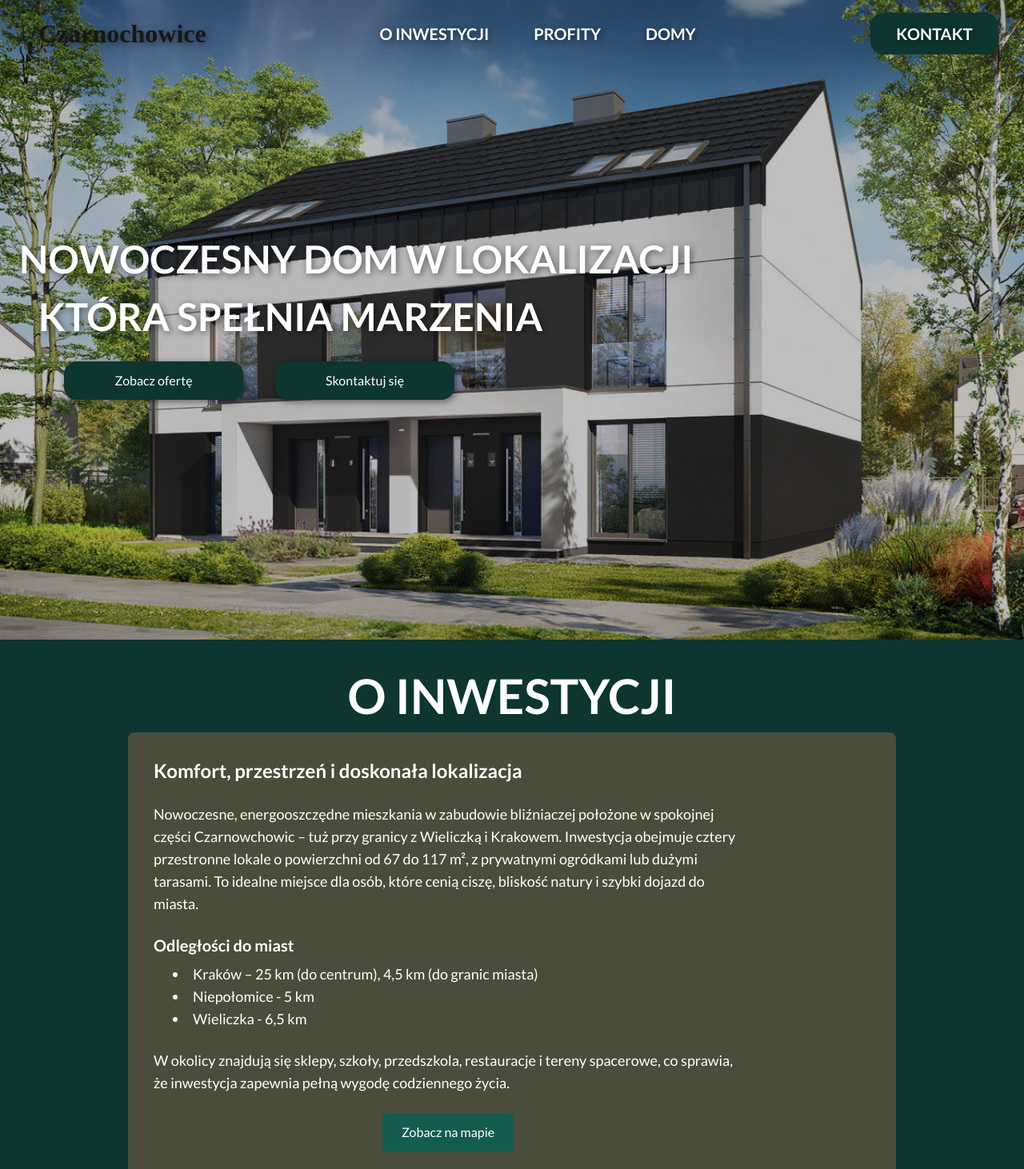
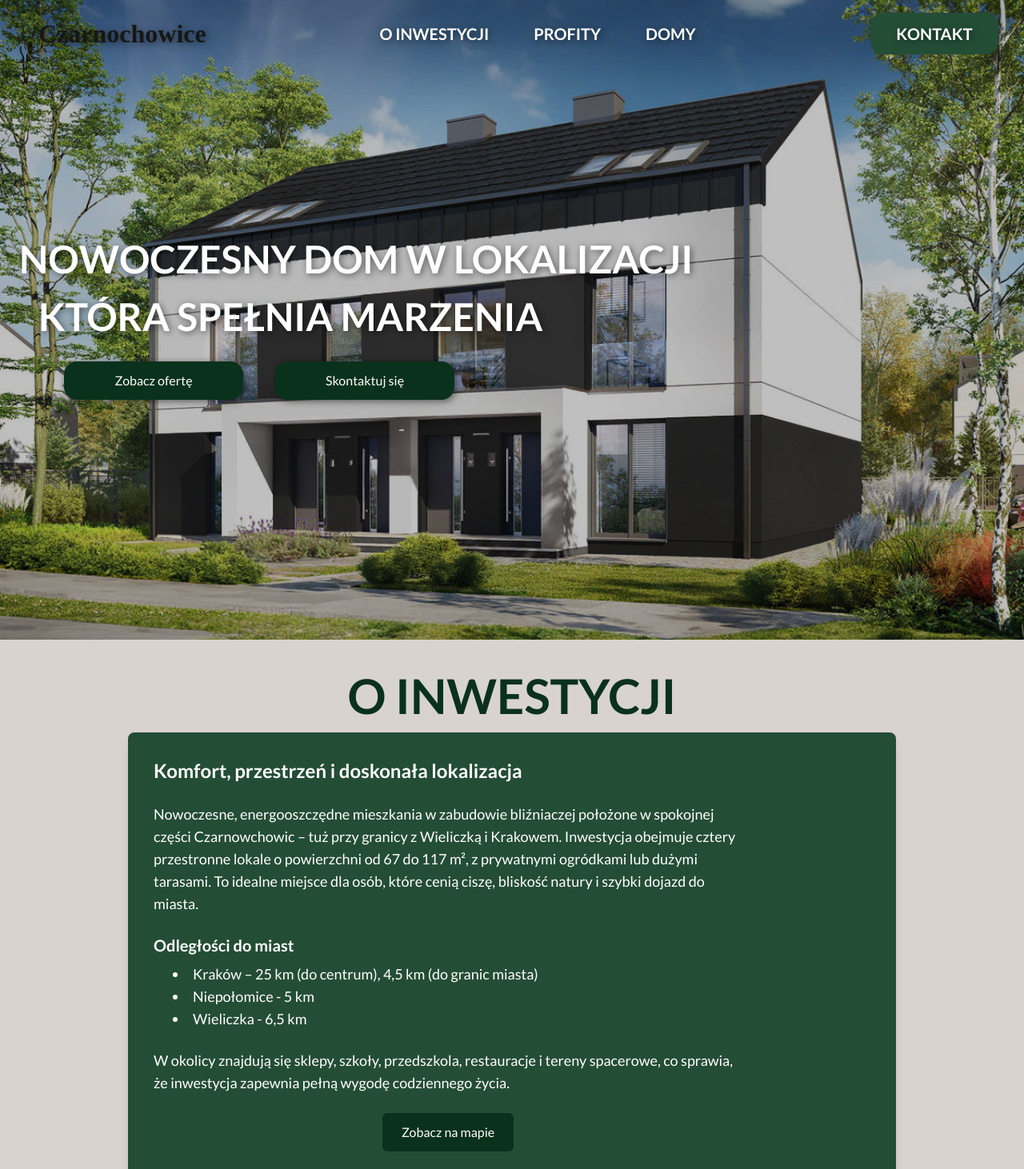
Before and after one commit to damiankaniewski/czarnochowice-website, a Next.js app: page / in a window 1280 px wide. Shown: the top 1462 px of the page at 80% size. Built offline with nearby package versions, Linux system fonts and the light colour scheme; no server answers; a web font is replaced by a local one.

Commit message:
colour palette fix

```diff
--- a/src/components/Contact.tsx
+++ b/src/components/Contact.tsx
@@ -104,11 +104,11 @@ export default function Contact() {
     >
       <div className="max-w-screen-xl w-full text-center">
         <div>
-          <p className="text-3xl sm:text-4xl lg:text-6xl text-white font-bold break-words max-w-full">
+          <p className="text-3xl sm:text-4xl lg:text-6xl text-green4 font-bold break-words max-w-full">
             KONTAKT
           </p>
         </div>
-        <p className="text-lg md:text-3xl font-bold text-green1 pt-3">
+        <p className="text-lg md:text-3xl font-bold text-green2 pt-3">
           Masz jakieś pytania? Zainteresowała Cię nasza oferta? Zapraszamy
           serdecznie do kontaktu.
         </p>
@@ -235,14 +235,14 @@ export default function Contact() {
             className="flex justify-center"
           >
             <Image
-              src="/n20logo.png"
+              src="/n20logoCzarne.png"
               alt="N20"
               width={212}
               height={144}
               className="p-2"
             />
           </a>
-          <div className="text-left font-bold text-white-800 max-w-md">
+          <div className="text-left font-bold text-gray-800 max-w-md">
             <h2 className="text-xl md:text-2xl mb-3">
               Kontakt biura nieruchomości
             </h2>
--- a/src/components/Footer.tsx
+++ b/src/components/Footer.tsx
@@ -14,7 +14,7 @@ export default function Footer() {
               className="p-2"
             >
               <Image
-                src="/n20logoCzarne.png"
+                src="/n20logo.png"
                 alt="N20"
                 width={212}
                 height={144}
--- a/src/components/Header.tsx
+++ b/src/components/Header.tsx
@@ -74,7 +74,7 @@ export default function Header() {
           data-aos-duration="1000"
         >
           <nav
-            className={`max-md:hidden md:text-lg lg:text-xl bg-grey p-3  rounded-2xl w-40 text-center hover:bg-green1 ${
+            className={`max-md:hidden md:text-lg lg:text-xl bg-green2 p-3  rounded-2xl w-40 text-center hover:bg-green1 ${
               isScrolled ? "bg-green2" : ""
             }`}
           >
--- a/src/components/HomeSection.tsx
+++ b/src/components/HomeSection.tsx
@@ -24,7 +24,7 @@ export default function Home() {
       </p>
       <div className="flex max-md:flex-col max-md:space-y-5 max-md:w-full max-md:items-center md:space-x-10 mt-8 lg:ml-20">
         <Link
-          className="py-3 w-56 max-md:w-3/5 bg-grey text-white rounded-2xl hover:bg-green2 hover:text-white transition break-words max-w-full text-center drop-shadow-[2px_2px_4px_rgba(0,0,0,0.5)]"
+          className="py-3 w-56 max-md:w-3/5 bg-green4 text-white rounded-2xl hover:bg-green2 hover:text-white transition break-words max-w-full text-center drop-shadow-[2px_2px_4px_rgba(0,0,0,0.5)]"
           href="#houses"
           data-aos="zoom-in"
           data-aos-delay="900"
@@ -33,7 +33,7 @@ export default function Home() {
           Zobacz ofertę
         </Link>
         <Link
-          className="py-3 w-56 max-md:w-3/5 bg-grey text-white rounded-2xl hover:bg-green2 hover:text-white transition break-words max-w-full text-center drop-shadow-[2px_2px_4px_rgba(0,0,0,0.5)]"
+          className="py-3 w-56 max-md:w-3/5 bg-green4 text-white rounded-2xl hover:bg-green2 hover:text-white transition break-words max-w-full text-center drop-shadow-[2px_2px_4px_rgba(0,0,0,0.5)]"
           href="#contact"
           data-aos="zoom-in"
           data-aos-delay="1100"
--- a/src/components/Houses.tsx
+++ b/src/components/Houses.tsx
@@ -104,7 +104,7 @@ export default function Houses() {
       className="w-full flex flex-col items-center justify-between bg-grey relative scroll-mt-20"
     >
       <div className="w-full text-center pt-10 lg:py-10">
-        <p className="text-3xl sm:text-4xl lg:text-6xl text-white font-bold break-words max-w-full">
+        <p className="text-3xl sm:text-4xl lg:text-6xl text-green4 font-bold break-words max-w-full">
           DOMY
         </p>
       </div>
--- a/src/components/Investment.tsx
+++ b/src/components/Investment.tsx
@@ -9,7 +9,7 @@ export default function Investment() {
       className="w-full h-full flex flex-col items-center bg-grey relative scroll-mt-20"
     >
       <div>
-        <p className="text-3xl sm:text-4xl lg:text-6xl text-white pt-10 font-bold text-center break-words max-w-full">
+        <p className="text-3xl sm:text-4xl lg:text-6xl text-green4 pt-10 font-bold text-center break-words max-w-full">
           O INWESTYCJI
         </p>
       </div>
--- a/src/components/Profits.tsx
+++ b/src/components/Profits.tsx
@@ -11,50 +11,50 @@ import {
 export default function Profits() {
   const profitItems = [
     {
-      icon: <FaHammer className="text-white text-5xl" />,
+      icon: <FaHammer className="text-green4 text-5xl" />,
       title: "Wysoka jakość wykonania",
       description: "Ceramiczne ściany Leier, dachówka Creaton Simpla oraz solidne ocieplenie zapewniają trwałość i komfort przez lata.",
       delay: 0,
     },
     {
-      icon: <FaLeaf className="text-white text-5xl" />,
+      icon: <FaLeaf className="text-green4 text-5xl" />,
       title: "Zielona, spokojna okolica",
       description: "Cicha część Czarnochowic, blisko natury i z szybkim dojazdem do Wieliczki oraz Krakowa.",
       delay: 100,
     },
     {
-      icon: <FaTree className="text-white text-5xl" />,
+      icon: <FaTree className="text-green4 text-5xl" />,
       title: "Prywatne ogródki i duże tarasy",
       description: "Każde mieszkanie posiada prywatny ogródek lub przestronny taras — idealny do relaksu i spotkań.",
       delay: 200,
     },
     {
-      icon: <FaSolarPanel className="text-white text-5xl" />,
+      icon: <FaSolarPanel className="text-green4 text-5xl" />,
       title: "Przygotowanie pod fotowoltaikę",
       description: "Instalacja przystosowana do montażu paneli fotowoltaicznych — energooszczędność w standardzie.",
       delay: 300,
     },
     {
-      icon: <FaLock className="text-white text-5xl" />,
+      icon: <FaLock className="text-green4 text-5xl" />,
       title: "Ogrodzona przestrzeń i prywatność",
       description: "Zamknięty teren z bramą na pilota i ogrodzeniem zapewnia poczucie bezpieczeństwa.",
       delay: 400,
     },
     {
-      icon: <FaCar className="text-white text-5xl" />,
+      icon: <FaCar className="text-green4 text-5xl" />,
       title: "Własne miejsca postojowe",
       description:
         "Do każdego mieszkania przypisane jest prywatne miejsce postojowe, z możliwością dodatkowego.",
       delay: 500,
     },
     {
-      icon: <FaMicrochip className="text-white text-5xl" />,
+      icon: <FaMicrochip className="text-green4 text-5xl" />,
       title: "Nowoczesne technologie",
       description: "W standardzie: piec gazowy Viessmann, instalacje teletechniczne, alarmowe i domofonowe.",
       delay: 600,
     },
     {
-      icon: <FaMapMarkerAlt className="text-white text-5xl" />,
+      icon: <FaMapMarkerAlt className="text-green4 text-5xl" />,
       title: "Doskonała lokalizacja",
       description:
         "Świetny dojazd do Krakowa i Wieliczki, w otoczeniu terenów zielonych, sklepów i szkół.",
@@ -67,7 +67,7 @@ export default function Profits() {
       className="w-full h-full flex flex-col items-center bg-grey relative scroll-mt-20"
     >
       <div>
-        <p className="text-3xl sm:text-4xl lg:text-6xl text-white pt-10 font-bold break-words max-w-full">
+        <p className="text-3xl sm:text-4xl lg:text-6xl text-green4 pt-10 font-bold break-words max-w-full">
           PROFITY
         </p>
       </div>
@@ -76,7 +76,7 @@ export default function Profits() {
           {profitItems.map((item, index) => (
             <div
               key={index}
-              className="w-full flex flex-col text-white justify-center items-center px-4 space-y-3 max-md:pt-5"
+              className="w-full flex flex-col text-green4 justify-center items-center px-4 space-y-3 max-md:pt-5"
               data-aos="fade-up"
               data-aos-delay={item.delay}
             >
--- a/tailwind.config.ts
+++ b/tailwind.config.ts
@@ -11,13 +11,13 @@ export default {
       colors: {
         background: "var(--background)",
         foreground: "var(--foreground)",
-        grey: "rgba(12, 54, 47, 1)",
-        green1: "#83856eff",
-        green2: "#4a4d3bff",
-        green3: "#3e412fff",
-        green4: "rgba(20, 92, 80, 1)",
-        signature: "#1b1b1bff",
-        signature_text: "#e6e6e6ff",
+        grey:   "#D8D3CE",
+        green1: "#A28C80",
+        green2: "#244d36ff",
+        green3: "#0f3821ff",
+        green4: "#0a311cff",
+        signature: "#555",
+        signature_text: "#aaa",
       },
       backgroundImage: {
         render1: "url('/czarnochowice-przod-1.jpg')",
```
Also changed, not shown: 1 other file (tests, documents, lock files or other folders).
